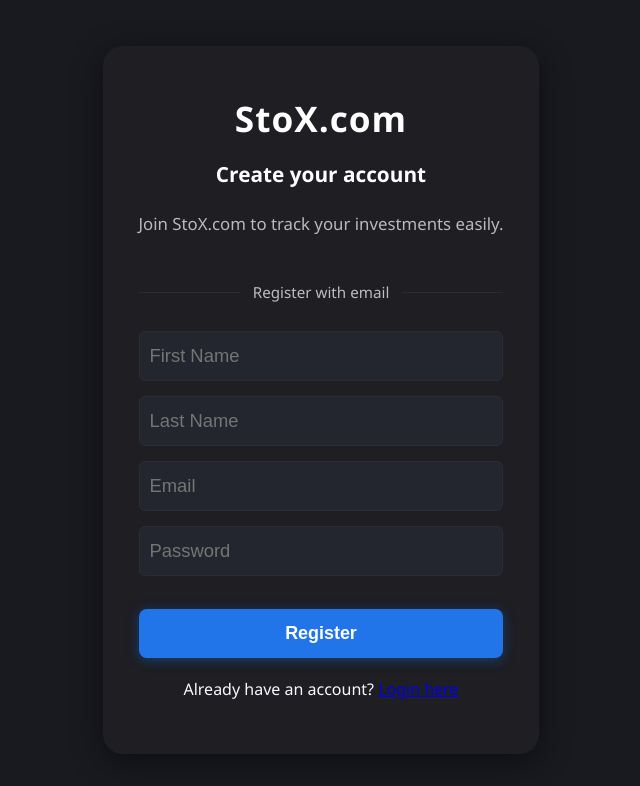
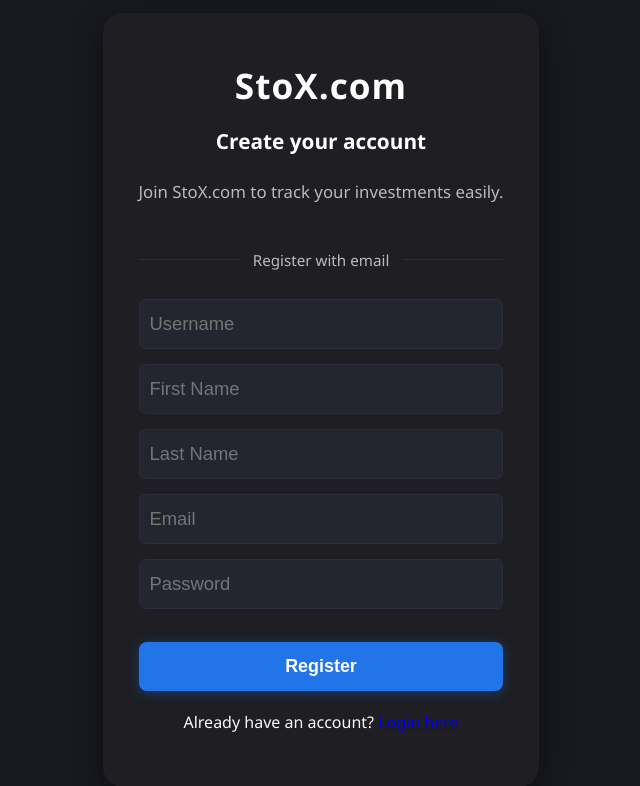
Before and after one commit to pelin-a/StockMarketSite, a PHP site: page /app/views/Register.php in a window 1280 px wide. Shown: the top 786 px of the page, without its empty margins (319-959 px from the left). Run offline with PHP 8.4, Linux system fonts and the light colour scheme; data comes from the database, SQL or seed files in the repository.

Commit message:
updated registeration function to match frontend, updated fronetnd to hsend username

```diff
--- a/app/src/User.php
+++ b/app/src/User.php
@@ -35,7 +35,7 @@ Class User {
 
 
 
-    function registration($username, $password, $email): string {
+    function registration($username, $firstname,$lastname, $password, $email): string {
     $db = getDBConnection();
     $statement= $db-> prepare("SELECT * FROM users WHERE username = :username OR email = :email");
         if (!$statement) {
@@ -51,6 +51,8 @@ Class User {
         $hashedPassword = password_hash($password, PASSWORD_DEFAULT);
         $insertStatement = $db->prepare("INSERT INTO users (username, password, email) VALUES (:username, :password, :email)");
         $insertStatement->bindValue(":username", $username, SQLITE3_TEXT);
+        $insertStatement->bindValue(":firstname", $firstname, SQLITE3_TEXT);
+        $insertStatement->bindValue(":lastname", $lastname, SQLITE3_TEXT);
         $insertStatement->bindValue(":password", $hashedPassword, SQLITE3_TEXT);
         $insertStatement->bindValue(":email", $email, SQLITE3_TEXT);
         if ($insertStatement->execute()) {
--- a/app/views/Register.php
+++ b/app/views/Register.php
@@ -1,17 +1,22 @@
 <?php
 session_start();
+include_once __DIR__ . '/../src/db.php';
+include_once __DIR__ . '/../src/User.php';
 
 $error = '';
 
 if ($_SERVER['REQUEST_METHOD'] === 'POST') {
     // Basit demo için, gerçek kayıt eklenmedi
+    $username = $_POST['username'];
     $firstname = $_POST['firstname'] ?? '';
     $lastname  = $_POST['lastname'] ?? '';
     $email     = $_POST['email'] ?? '';
     $password  = $_POST['password'] ?? '';
 
-    // Pelin buraya veritabanini ekleyebilirsin.
-    // Şimdilik doğrudan Home.php'ye yönlendiriyorum:
+
+
+
+
     header('Location: Home.php');
     exit();
 }
@@ -39,6 +44,9 @@ if ($_SERVER['REQUEST_METHOD'] === 'POST') {
             </div>
 
             <form class="main-login-form" method="POST" action="Register.php">
+                <label for="register_username" class="visually-hidden">Username</label>
+                <input id="register_username" name="username" type="text" placeholder="Username" required>
+
                 <label for="register_firstname" class="visually-hidden">First Name</label>
                 <input id="register_firstname" name="firstname" type="text" placeholder="First Name" required>
 
```
